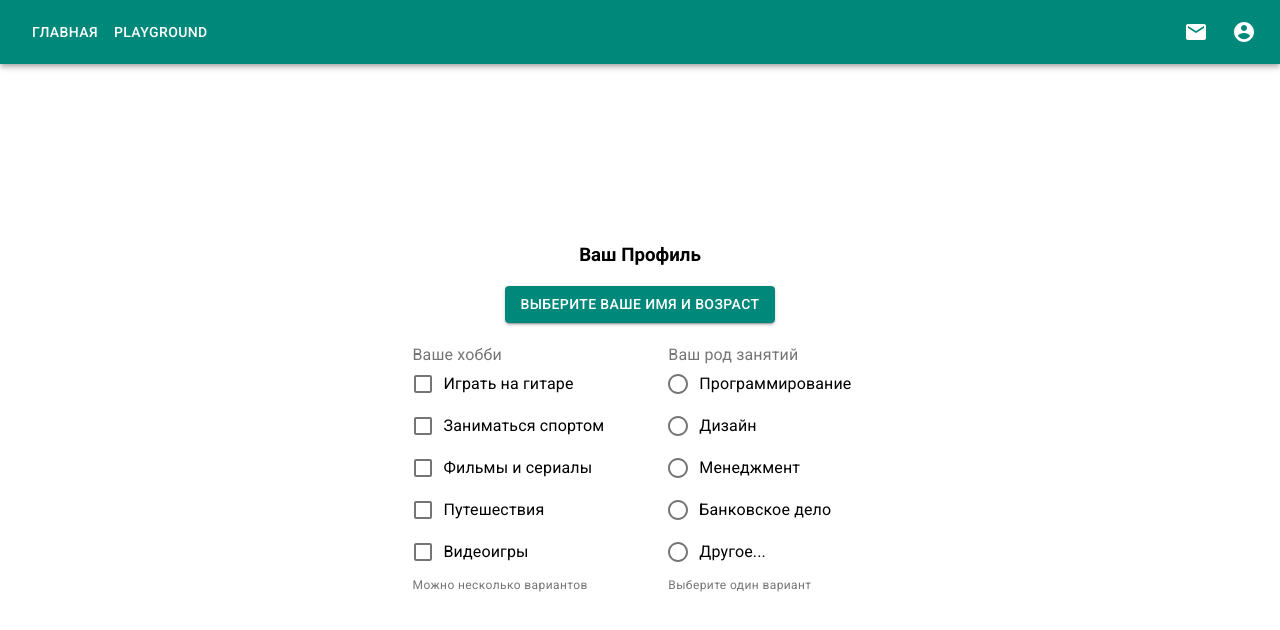
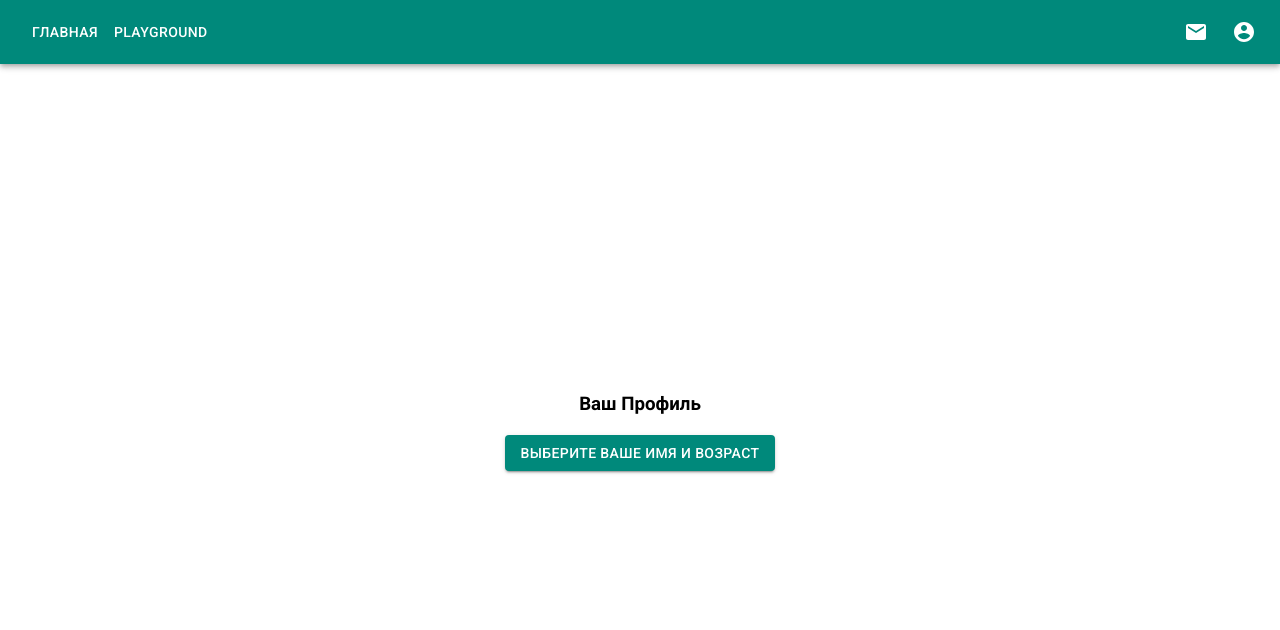
Before and after one commit to jean-louis1776/GeekBrains-React, a React (Create React App) app: page /profile in a window 1280 px wide. Shown: the top 630 px of the page. Built offline with nearby package versions, Linux system fonts and the light colour scheme.

Commit message:
Updated hw-5

```diff
--- a/src/Profile/index.js
+++ b/src/Profile/index.js
@@ -1,12 +1,7 @@
 import React from 'react';
 import '../styles/styles.css';
 import { makeStyles } from '@material-ui/core/styles';
-import FormLabel from '@material-ui/core/FormLabel';
 import FormControl from '@material-ui/core/FormControl';
-import FormGroup from '@material-ui/core/FormGroup';
-import FormControlLabel from '@material-ui/core/FormControlLabel';
-import FormHelperText from '@material-ui/core/FormHelperText';
-import Checkbox from '@material-ui/core/Checkbox';
 import Button from '@material-ui/core/Button';
 import Dialog from '@material-ui/core/Dialog';
 import DialogActions from '@material-ui/core/DialogActions';
@@ -16,8 +11,6 @@ import InputLabel from '@material-ui/core/InputLabel';
 import Input from '@material-ui/core/Input';
 import MenuItem from '@material-ui/core/MenuItem';
 import Select from '@material-ui/core/Select';
-import Radio from '@material-ui/core/Radio';
-import RadioGroup from '@material-ui/core/RadioGroup';
 import { useSelector, useDispatch } from 'react-redux';
 import { yourName, yourAge } from './profileSlice'
 
@@ -62,26 +55,6 @@ const Profile = () => {
     const handleClose = () => {
         setOpenModal(false);
     };
-
-    const [value, setValue] = React.useState('');
-
-    const handleChangeRadio = (event) => {
-        setValue(event.target.value);
-    };
-
-    const [state, setState] = React.useState({
-        guitar: false,
-        sport: false,
-        movies: false,
-        travels: false,
-        games: false,
-    });
-
-    const handleChangeCheckbox = (event) => {
-        setState({ ...state, [event.target.name]: event.target.checked });
-    };
-
-    const { guitar, sport, movies, travels, games } = state;
 
     return (
         <div className='profileWrapper'>
@@ -165,47 +138,6 @@ const Profile = () => {
                     </Button>
                 </DialogActions>
             </Dialog>
-
-            <div className={classes.root}>
-                <FormControl component="fieldset" className={classes.formControl}>
-                    <FormLabel component="legend">Ваше хобби</FormLabel>
-                    <FormGroup>
-                        <FormControlLabel
-                            control={<Checkbox checked={guitar} onChange={handleChangeCheckbox} name="guitar" />}
-                            label="Играть на гитаре"
-                        />
-                        <FormControlLabel
-                            control={<Checkbox checked={sport} onChange={handleChangeCheckbox} name="sport" />}
-                            label="Заниматься спортом"
-                        />
-                        <FormControlLabel
-                            control={<Checkbox checked={movies} onChange={handleChangeCheckbox} name="movies" />}
-                            label="Фильмы и сериалы"
-                        />
-                        <FormControlLabel
-                            control={<Checkbox checked={travels} onChange={handleChangeCheckbox} name="travels" />}
-                            label="Путешествия"
-                        />
-                        <FormControlLabel
-                            control={<Checkbox checked={games} onChange={handleChangeCheckbox} name="games" />}
-                            label="Видеоигры"
-                        />
-                    </FormGroup>
-                    <FormHelperText>Можно несколько вариантов</FormHelperText>
-                </FormControl>
-
-                <FormControl component="fieldset" className={classes.formControl}>
-                    <FormLabel component="legend">Ваш род занятий</FormLabel>
-                    <RadioGroup aria-label="gender" name="gender1" value={value} onChange={handleChangeRadio}>
-                        <FormControlLabel value="it" control={<Radio />} label="Программирование" />
-                        <FormControlLabel value="design" control={<Radio />} label="Дизайн" />
-                        <FormControlLabel value="management" control={<Radio />} label="Менеджмент" />
-                        <FormControlLabel value="bank" control={<Radio />} label="Банковское дело" />
-                        <FormControlLabel value="other" control={<Radio />} label="Другое..." />
-                    </RadioGroup>
-                    <FormHelperText>Выберите один вариант</FormHelperText>
-                </FormControl>
-            </div>
         </div>
     );
 };
--- a/src/Profile/profileSlice.js
+++ b/src/Profile/profileSlice.js
@@ -12,7 +12,7 @@ export const profileSlice = createSlice({
         },
         yourAge: (state, action) => {
             state.userAge.push(action.payload);
-        }
+        },
     }
 });
 
```
